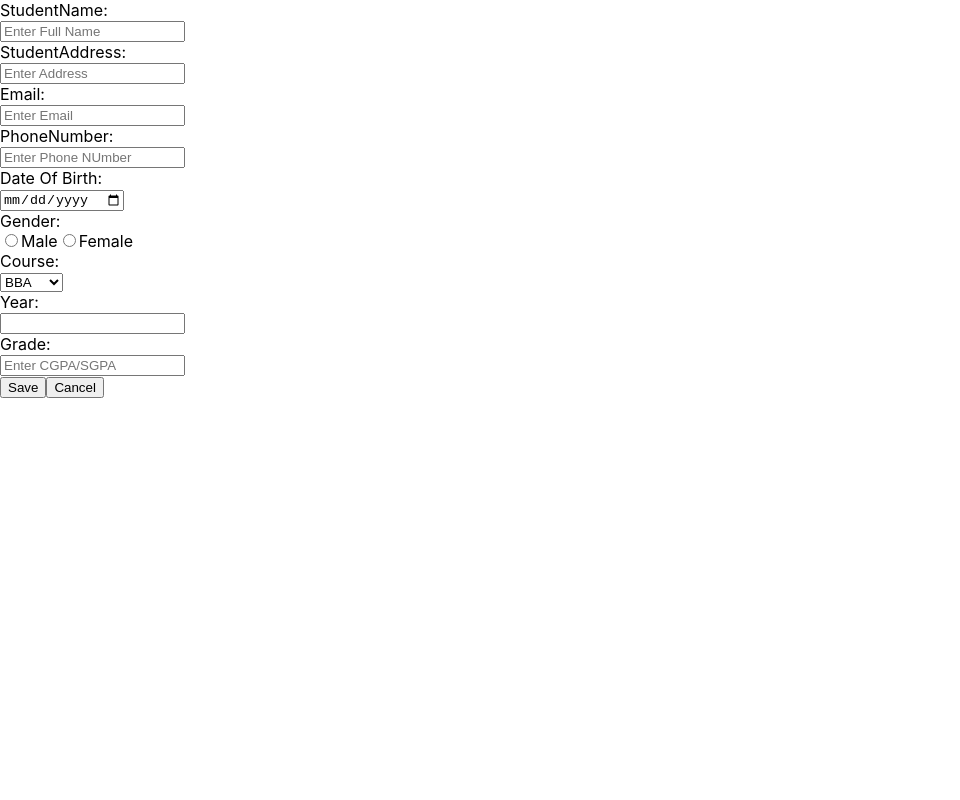
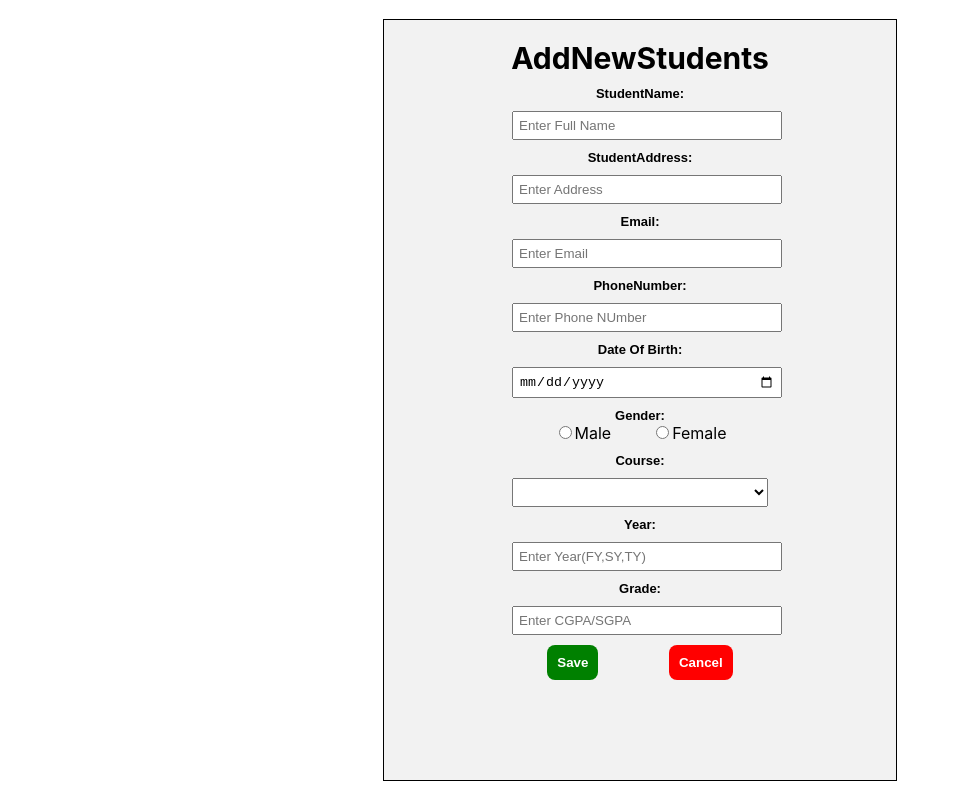
Before and after one commit to rutujadate/student-management-system, a React app: page /1 in a window 1280 px wide. Shown: the whole page, without its empty margins (0-960 px from the left). Built offline with nearby package versions, Linux system fonts and the light colour scheme; no server answers.

Commit message:
Student management system done successfully

```diff
--- a/db.json
+++ b/db.json
@@ -59,6 +59,30 @@
       "course": "BCS",
       "grade": "8.0",
       "year": "TY"
+    },
+    {
+      "id": "d9f3",
+      "name": "Ayush",
+      "address": "At post Rajuri",
+      "email": "ayush@123",
+      "phonenumber": "2343543210",
+      "dateOfBirth": "2006-11-12",
+      "gender": "Male",
+      "course": "BCS",
+      "grade": "8.9",
+      "year": "SY"
+    },
+    {
+      "id": "4814",
+      "name": "Nitika Kadam",
+      "address": "at post Rajuri",
+      "email": "nitika@1234",
+      "phonenumber": "1234543213",
+      "dateOfBirth": "2002-12-11",
+      "gender": "Female",
+      "course": "MCS",
+      "grade": "9.0",
+      "year": "TY"
     }
   ]
 }
--- a/public/index.html
+++ b/public/index.html
@@ -3,6 +3,8 @@
   <head>
     <meta charset="utf-8" />
     <link rel="icon" href="%PUBLIC_URL%/favicon.ico" />
+        <link rel="stylesheet" href="https://cdnjs.cloudflare.com/ajax/libs/font-awesome/4.7.0/css/font-awesome.min.css">
+
     <meta name="viewport" content="width=device-width, initial-scale=1" />
     <meta name="theme-color" content="#000000" />
     <meta
--- a/src/Components/AddNewStudents/AddNewStudents.css
+++ b/src/Components/AddNewStudents/AddNewStudents.css
@@ -0,0 +1,63 @@
+.addNewStudentBox{
+    border:1px solid black;
+    width:40%;
+    height: 95%;
+    background-color:#f2f2f2;
+    text-align: center;
+    /* padding:20px 0px; */
+
+
+}
+.boxHeading{
+    font-size: 30px;
+    font-weight: bold;
+    text-align: center;
+    margin-top: 20px;
+}
+.boxContent{
+    font-size: 13px;
+    font-family: Arial, Helvetica, sans-serif;
+    font-weight:600;
+    margin-top: 10px;
+}
+.innerBox{
+    width: 50%;
+    margin: auto;
+}
+.radioButtons{
+    display: flex;
+    gap:40px;
+    justify-content: center;
+    align-items: center;
+}
+.newInputFeild{
+    width:100%;
+    padding:5px;
+    margin-top: 10px;
+}
+.footerbutton{
+    display: flex;
+    justify-content: space-around;
+}
+.saveButton{
+     background-color:green;
+    color:white;
+    font-weight: bold;
+    border:none;
+    border-radius: 8px;
+    /* width:10%; */
+    padding:10px 10px ;
+    margin-top: 10px;
+
+}
+.cancelButton{
+     background-color:red;
+    color:white;
+    font-weight: bold;
+    border:none;
+    border-radius: 8px;
+    /* width:10%; */
+    padding:10px 10px ;
+    margin-top: 10px;
+
+}
--- a/src/Components/AddNewStudents/AddNewStudents.js
+++ b/src/Components/AddNewStudents/AddNewStudents.js
@@ -1,7 +1,7 @@
 import { useEffect, useState } from "react";
 import axios from "axios";
 import { useNavigate, useParams } from "react-router-dom";
-
+import "./AddNewStudents.css"
 export default function AddNewStudents() {
 
     const navigate = useNavigate();
@@ -108,50 +108,53 @@ export default function AddNewStudents() {
 
     // console.log("gender", gender)
     return (
+        <div className="outerBody">
+            <div className="addNewStudentBox">
+                <div className="boxHeading">AddNewStudents</div>
+                <div className="innerBox">
                     <div>
+                        <div className="boxContent">StudentName:</div>
                         <div>
-                <div>
-                    <div>StudentName:</div>
-                    <div>
-                        <input type="text" value={student.name} placeholder="Enter Full Name" onChange={handleNameChange} />
+                            <input type="text" value={student.name} placeholder="Enter Full Name" onChange={handleNameChange} className="newInputFeild" />
                         </div>
                     </div>
                     <div>
-                    <div>StudentAddress:</div>
+                        <div className="boxContent">StudentAddress:</div>
                         <div>
-                        <input type="text" value={student.address} placeholder="Enter Address" onChange={handleAddressChange} />
+                            <input type="text" value={student.address} placeholder="Enter Address" onChange={handleAddressChange}  className="newInputFeild"  />
                         </div>
                     </div>
                     <div>
-                    <div>Email:</div>
+                        <div className="boxContent">Email:</div>
                         <div>
-                        <input type="text" value={student.email} placeholder="Enter Email" onChange={handleEmailChange} />
+                            <input type="text" value={student.email} placeholder="Enter Email" onChange={handleEmailChange}  className="newInputFeild" />
                         </div>
                     </div>
                     <div>
-                    <div>PhoneNumber:</div>
+                        <div className="boxContent">PhoneNumber:</div>
                         <div>
-                        <input type="text" value={student.phonenumber} placeholder="Enter Phone NUmber" onChange={handlePhoneNumberChange} />
+                            <input type="text" value={student.phonenumber} placeholder="Enter Phone NUmber" onChange={handlePhoneNumberChange}  className="newInputFeild" />
                         </div>
                     </div>
                     <div>
-                    <div>Date Of Birth:</div>
+                        <div className="boxContent">Date Of Birth:</div>
                         <div>
-                        <input type="date" value={student.dateOfBirth} placeholder="Enter Date Of Birth" onChange={handleDateOfBirthChange} />
+                            <input type="date" value={student.dateOfBirth} placeholder="Enter Date Of Birth" onChange={handleDateOfBirthChange}  className="newInputFeild" />
                         </div>
                     </div>
                     <div>
-                    <div>Gender:</div>
-                    <div>
+                        <div className="boxContent">Gender:</div>
+                        <div className="radioButtons">
 
-                        <input type="radio" value={"Male"} onChange={handleGenderChange} checked={student.gender === "Male"} />Male
-                        <input type="radio" value={"Female"} onChange={handleGenderChange} checked={student.gender === "Female"} />Female
+                            <div><input type="radio" value={"Male"} onChange={handleGenderChange} checked={student.gender === "Male"}/>Male</div>
+                            <div><input type="radio" value={"Female"} onChange={handleGenderChange} checked={student.gender === "Female"}   />Female</div>
                         </div>
                     </div>
                     <div>
-                    <div>Course:</div>
+                        <div className="boxContent">Course:</div>
                         <div>
-                        <select value={student.course} onChange={handleDropDownChange} >
+                            <select value={student.course} onChange={handleDropDownChange}  className="newInputFeild"  >
+                                <option ></option>
                                 <option>BBA</option>
                                 <option>B.Com</option>
                                 <option>BCS</option>
@@ -163,20 +166,21 @@ export default function AddNewStudents() {
                         </div>
                     </div>
                     <div>
-                    <div>Year:</div>
+                        <div className="boxContent">Year:</div>
                         <div>
-                        <input type="text" value={student.year} onChange={handleYearChange} />
+                            <input type="text" value={student.year} onChange={handleYearChange}  placeholder="Enter Year(FY,SY,TY)" className="newInputFeild" />
                         </div>
                     </div>
                     <div>
-                    <div>Grade:</div>
+                        <div className="boxContent">Grade:</div>
                         <div>
-                        <input type="text" value={student.grade} placeholder="Enter CGPA/SGPA" onChange={handleGradeChange} />
+                            <input type="text" value={student.grade} placeholder="Enter CGPA/SGPA" onChange={handleGradeChange}  className="newInputFeild" />
                         </div>
                     </div>
-                <div>
-                    <button onClick={handleToSave}>Save</button>
-                    <button onClick={handleToCancel}>Cancel</button>
+                    <div className="footerbutton">
+                        <button onClick={handleToSave} className="saveButton">Save</button>
+                        <button onClick={handleToCancel} className="cancelButton">Cancel</button>
+                    </div>
                 </div>
 
             </div>
--- a/src/Components/StudentManagement/StudentList.css
+++ b/src/Components/StudentManagement/StudentList.css
@@ -0,0 +1,68 @@
+.outerBody{
+    height:100vh;
+    display: flex;
+    justify-content: center;
+    align-items: center;
+
+}
+.studentDetailsBox{
+    border:none;
+    height: 80%;
+    /* font-family: Arial, Helvetica, sans-serif; */
+}
+.studentlistInput{
+    width:50%;
+    padding:5px;
+    color:black;
+    border: 1px solid lightslategray;
+    border-radius: 5px;
+}
+.searchButton{
+    padding: 5px;
+    margin-bottom: 30px;
+    border-radius: 5px;
+    color: white;
+    border: none;
+    font-size: 15px;
+    background-color: black;
+}
+.tableHeading{
+    background-color:black;
+    color:white;
+
+}
+.buttons{
+    display: flex;
+    gap:20px;
+    padding:5px 10px;
+}
+.editButton{
+    background-color: gray;
+    color:white;
+    font-weight: bold;
+    border:none;
+    border-radius: 8px;
+    /* width:10%; */
+    padding:10px 10px ;
+
+}
+.deleteButton{
+    background-color:red;
+    color:white;
+    font-weight: bold;
+    border:none;
+    border-radius: 8px;
+    /* width:10%; */
+    padding:10px 10px ;
+
+}
+.newButton{
+    background-color:black;
+    color:white;
+    font-weight: bold;
+    border:none;
+    border-radius: 8px;
+    /* width:10%; */
+    padding:10px 10px ;
+    margin-top: 10px;
+}
--- a/src/Components/StudentManagement/StudentList.js
+++ b/src/Components/StudentManagement/StudentList.js
@@ -3,14 +3,37 @@ import "./StudentList.css"
 import axios from "axios";
 import { useNavigate } from "react-router-dom";
 export default function StudentList() {
-    const[search,setSearch]=useState();
+    const [searchText, setSearchText] = useState();
     const [student, setStudent] = useState([]);
     const navigate = useNavigate();
+    const [filteredList, setFilteredList] = useState([]);
 
-    function handleSearchChange(event){
-        setSearch(event.target.value);
+    function handleNewButton() {
+        navigate("/")
 
     }
+
+
+    function handleSearchChange(event) {
+        setSearchText(event.target.value);
+
+    }
+    function handleToSearch() {
+        console.log(student)
+        const filteredList = student.filter((singleElement) => {
+            console.log('singleElement:', singleElement);
+            if (singleElement.name === searchText) {
+                return singleElement;
+            }
+
+
+        });
+        console.log('filteredList:', filteredList);
+        setFilteredList(filteredList);
+
+    }
+
+
 
     useEffect(() => {
         getAllStudentData();
@@ -19,8 +42,10 @@ export default function StudentList() {
     function getAllStudentData() {
         axios.get("http://localhost:4200/StudentDetails")
             .then((response) => {
-                console.log(response.data);
+                // console.log(response.data);
                 setStudent(response.data);
+                setFilteredList(response.data);
+
 
             })
             .catch((error) => {
@@ -34,22 +59,26 @@ export default function StudentList() {
     function handleToDelete(id) {
         axios.delete("http://localhost:4200/StudentDetails/" + id)
             .then((response) => {
-                console.log(response);
+                // console.log(response);
                 getAllStudentData();
             })
             .catch((error) => console.error("Delete error:", error));
 
     }
     return (
-        <div>
-            <div>
+        <div className="outerBody">
+            <div className="studentDetailsBox" >
+                {/* Search button */}
                 <div>
-                    <input type="text" value={search} onChange={handleSearchChange}/>
-                    <button>Search</button>
+                    <input type="text" value={searchText} placeholder="Search Student Details" onChange={handleSearchChange} className="studentlistInput" />
+                    <button onClick={handleToSearch} className="searchButton">
+                        <i class="fa fa-search" aria-hidden="true"></i> Search</button>
                 </div>
 
                 <table border="1">
-                    <tr>
+
+                    {/* table Heading */}
+                    <tr className="tableHeading">
                         <th>Srno.</th>
                         <th>StudentName</th>
                         <th>StudentAddress</th>
@@ -63,8 +92,15 @@ export default function StudentList() {
                         <th>Option</th>
 
                     </tr>
-                    {student.map((singleElement, index) =>
-                        <tr>
+
+                    {/* using map on table row */}
+                    {filteredList.map((singleElement, index) =>
+
+                        <tr
+                            style={{
+                                backgroundColor: index % 2 === 0 ? "#f2f2f2" : "#fff",
+                                color: index % 2 === 0 ? "lightgreen" : "Black" // alternate row colors
+                            }}>
                             <td>{index + 1}</td>
                             <td>{singleElement.name}</td>
                             <td>{singleElement.address}</td>
@@ -75,13 +111,23 @@ export default function StudentList() {
                             <td>{singleElement.course}</td>
                             <td>{singleElement.year}</td>
                             <td>{singleElement.grade}</td>
-                            <td>
-                                <button onClick={() => handleToEdit(singleElement.id)}>Edit</button>
-                                <button onClick={() => handleToDelete(singleElement.id)}>Delete</button>
+
+                            {/* Edit and Delete buttons */}
+                            <td className="buttons">
+                                {/* Edit Button */}
+                                <button onClick={() => handleToEdit(singleElement.id)} className="editButton">
+                                    <i class="fa fa-pencil writingIcon" aria-hidden="true"></i> Edit</button>
+                                {/* Delete Button */}
+                                <button onClick={() => handleToDelete(singleElement.id)} className="deleteButton">
+                                    <i class="fa fa-trash-o writingIcon" aria-hidden="true"></i> Delete</button>
                             </td>
                         </tr>
                     )}
                 </table>
+                <div>
+                    <button onClick={handleNewButton} className="newButton">
+                        <i class="fa fa-plus-circle" aria-hidden="true"></i> Add New Student</button>
+                </div>
             </div>
 
         </div>
```
Lines whose indentation alone changed are shown as unchanged.
